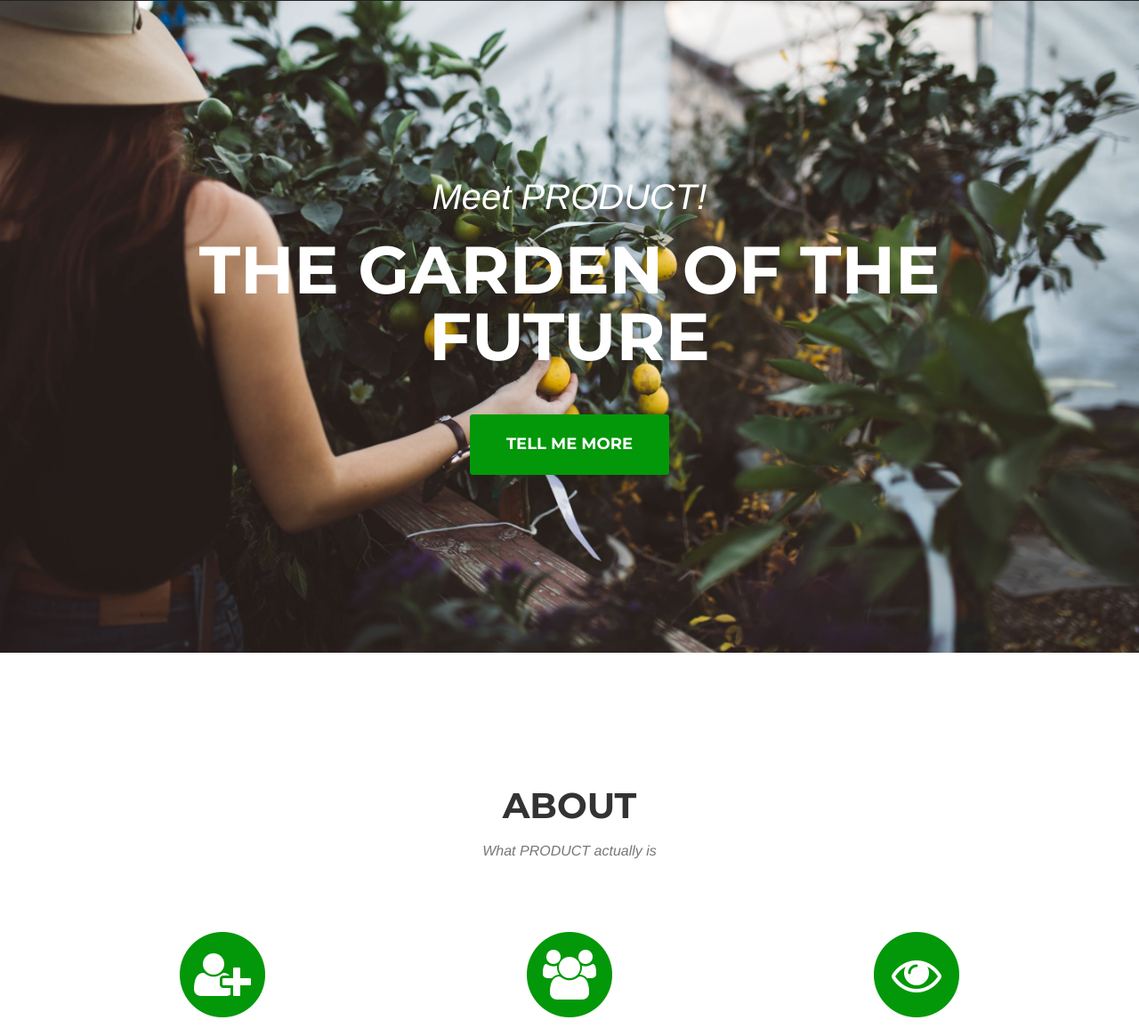
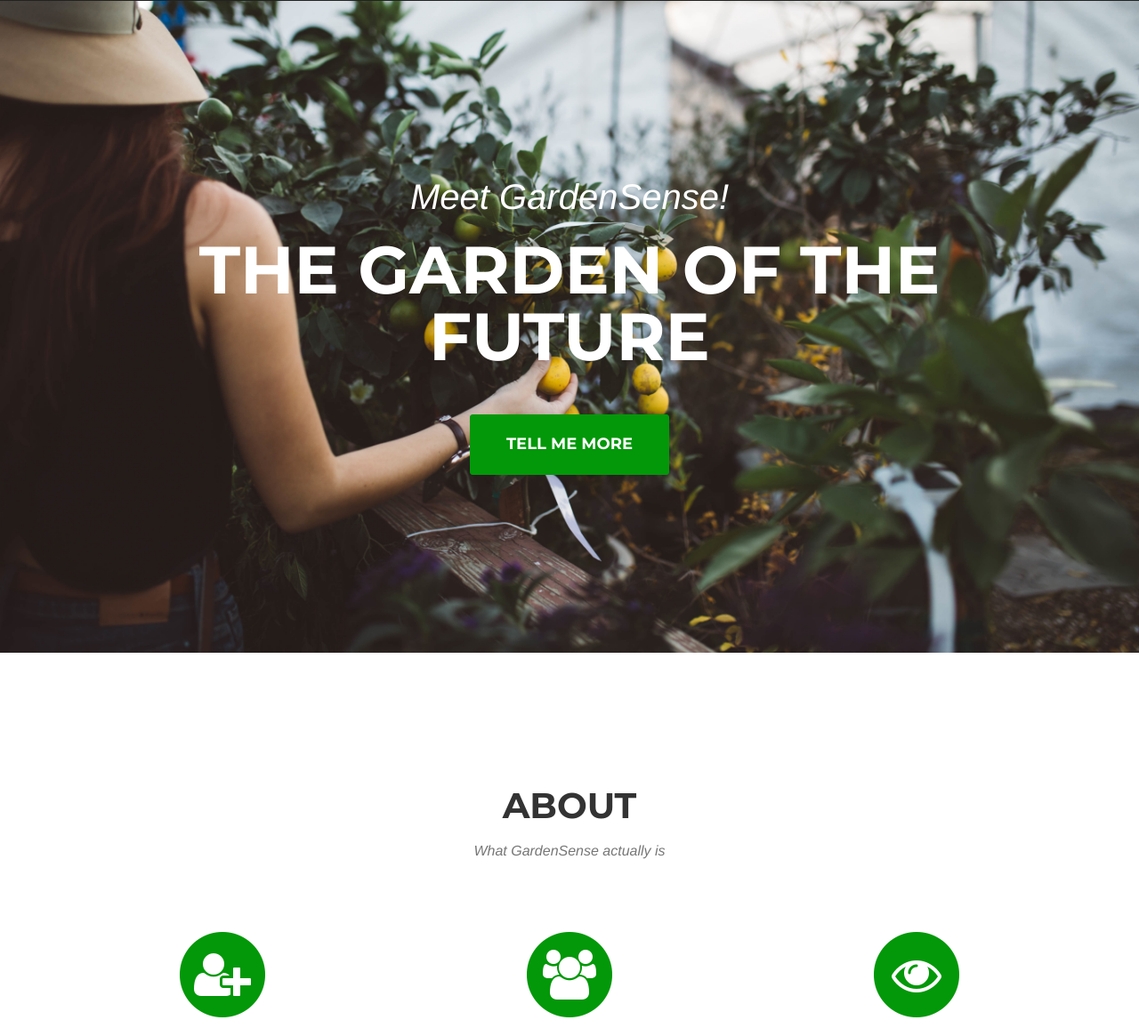
Before and after one commit to jacksarick/Algrow, a plain HTML site: page index.html in a window 1280 px wide. Shown: the part 99-1264 px from the top of the page at 89% size. Drawn offline with Linux system fonts and the light colour scheme; files whose address does not match are found by name; a web font is replaced by a local one.

Commit message:
We are now selling GardenSense

```diff
--- a/index.html
+++ b/index.html
@@ -72,7 +72,7 @@
 	<header>
 		<div class="container">
 			<div class="intro-text">
-				<div class="intro-lead-in">Meet PRODUCT!</div>
+				<div class="intro-lead-in">Meet GardenSense!</div>
 				<div class="intro-heading">The garden of the future</div>
 				<a href="#About" class="page-scroll btn btn-xl">Tell Me More</a>
 			</div>
@@ -85,7 +85,7 @@
 			<div class="row">
 				<div class="col-lg-12 text-center">
 					<h2 class="section-heading">About</h2>
-					<h3 class="section-subheading text-muted">What PRODUCT actually is</h3>
+					<h3 class="section-subheading text-muted">What GardenSense actually is</h3>
 				</div>
 			</div>
 			<div class="row text-center">
@@ -440,7 +440,7 @@
 								<p class="item-intro text-muted">Growing Blueberries Year-round</p>
 								<img class="img-responsive img-centered" src="./img/blueberry.jpg" alt="">
 								<p>
-									Say you want to grow blueberries year-round. Anyone who's tried knows it's a struggle. The humidity, temperature, and just about everything else needs to be <i>perfect</i>. That means they need constant watching. No one has that kind of time. Except those using PRODUCT. With PRODUCT, you can monitor your crop 24/7, and if you can't fix a problem yourself, you can notify someone else in the garden.
+									Say you want to grow blueberries year-round. Anyone who's tried knows it's a struggle. The humidity, temperature, and just about everything else needs to be <i>perfect</i>. That means they need constant watching. No one has that kind of time. Except those using GardenSense. With GardenSense, you can monitor your crop 24/7, and if you can't fix a problem yourself, you can notify someone else in the garden.
 								</p>
 								<button type="button" class="btn btn-primary" data-dismiss="modal"><i class="fa fa-times"></i> Done</button>
 							</div>
```
